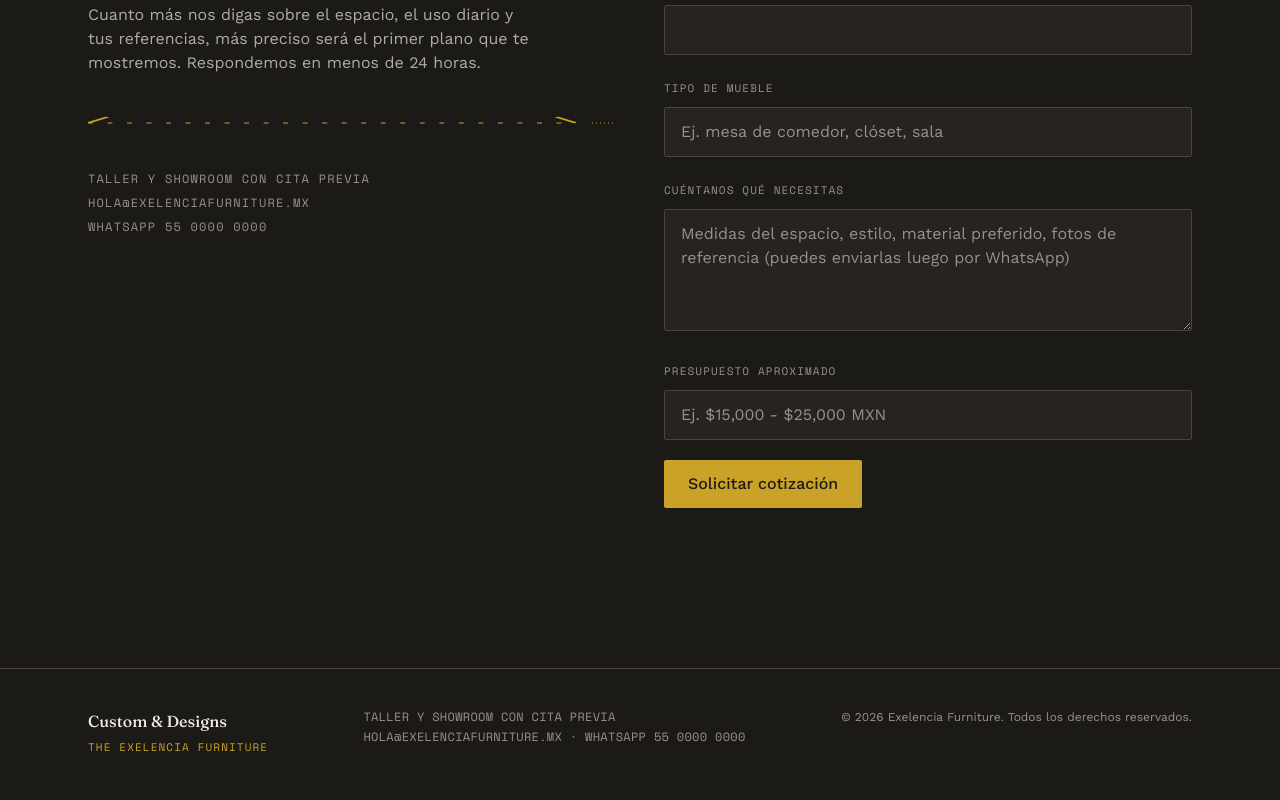
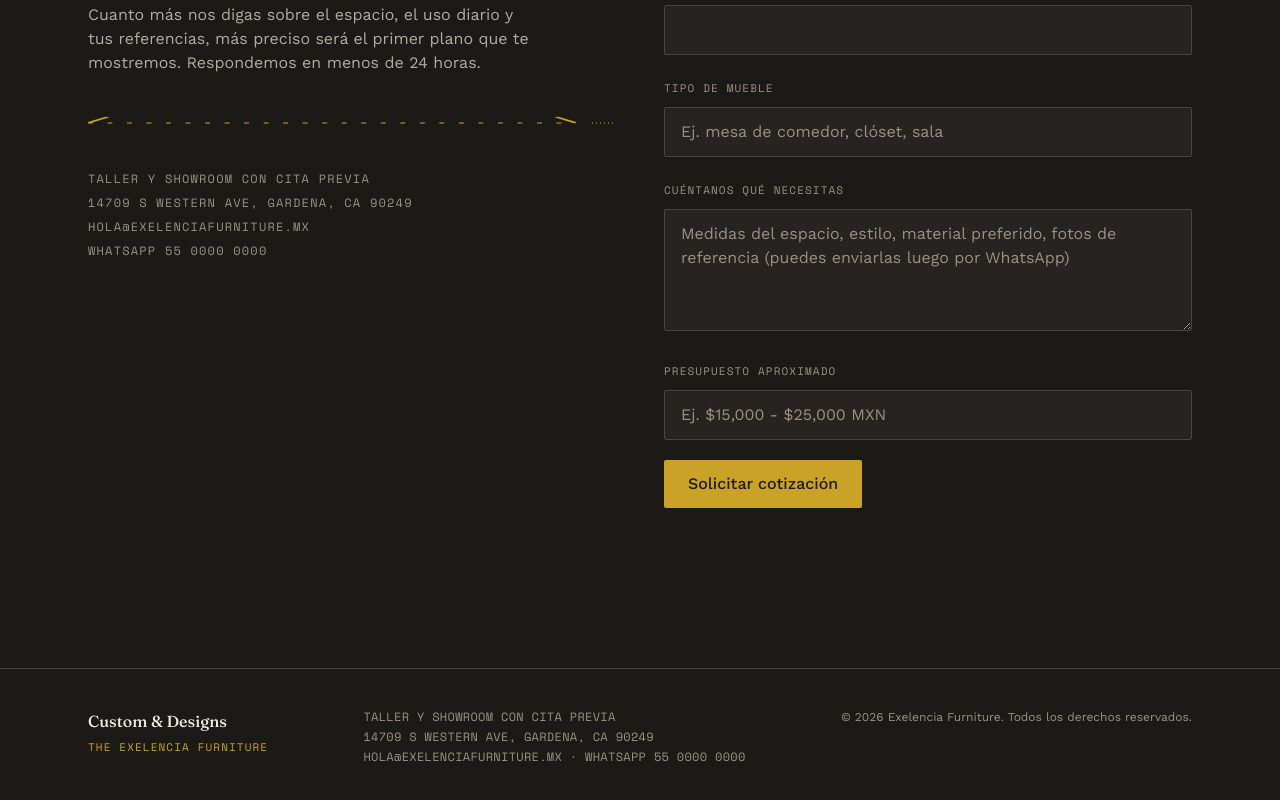
Before and after one commit to Textilesforca/exelencia-furniture, a React (Vite) app: page /contacto in a window 1280 px wide. Shown: the part 274-1074 px from the top of the page. Built offline with nearby package versions, Linux system fonts and the light colour scheme; no server answers.

Commit message:
Agregar direccion del taller/showroom en Contacto y footer
Co-Authored-By: Claude Sonnet 5 <noreply@anthropic.com>

```diff
--- a/src/components/Footer.jsx
+++ b/src/components/Footer.jsx
@@ -10,6 +10,7 @@ export default function Footer() {
         </div>
         <div className="font-mono text-xs uppercase tracking-wide space-y-1">
           <p>Taller y showroom con cita previa</p>
+          <p>14709 S Western Ave, Gardena, CA 90249</p>
           <p>hola@exelenciafurniture.mx · WhatsApp 55 0000 0000</p>
         </div>
         <p className="text-xs">© {new Date().getFullYear()} Exelencia Furniture. Todos los derechos reservados.</p>
--- a/src/pages/Contact.jsx
+++ b/src/pages/Contact.jsx
@@ -16,6 +16,7 @@ export default function Contact() {
         </div>
         <div className="font-mono text-xs uppercase tracking-widest text-muted space-y-2">
           <p>Taller y showroom con cita previa</p>
+          <p>14709 S Western Ave, Gardena, CA 90249</p>
           <p>hola@exelenciafurniture.mx</p>
           <p>WhatsApp 55 0000 0000</p>
         </div>
```
